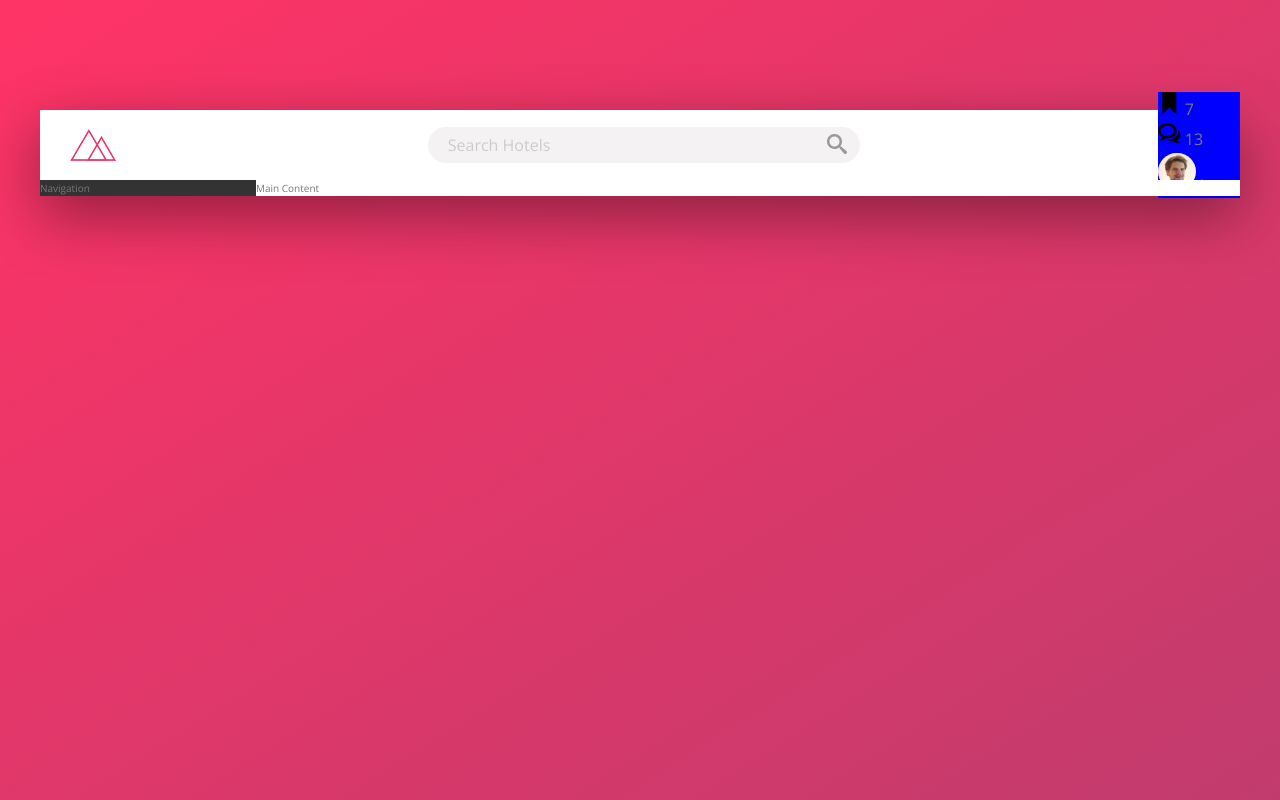
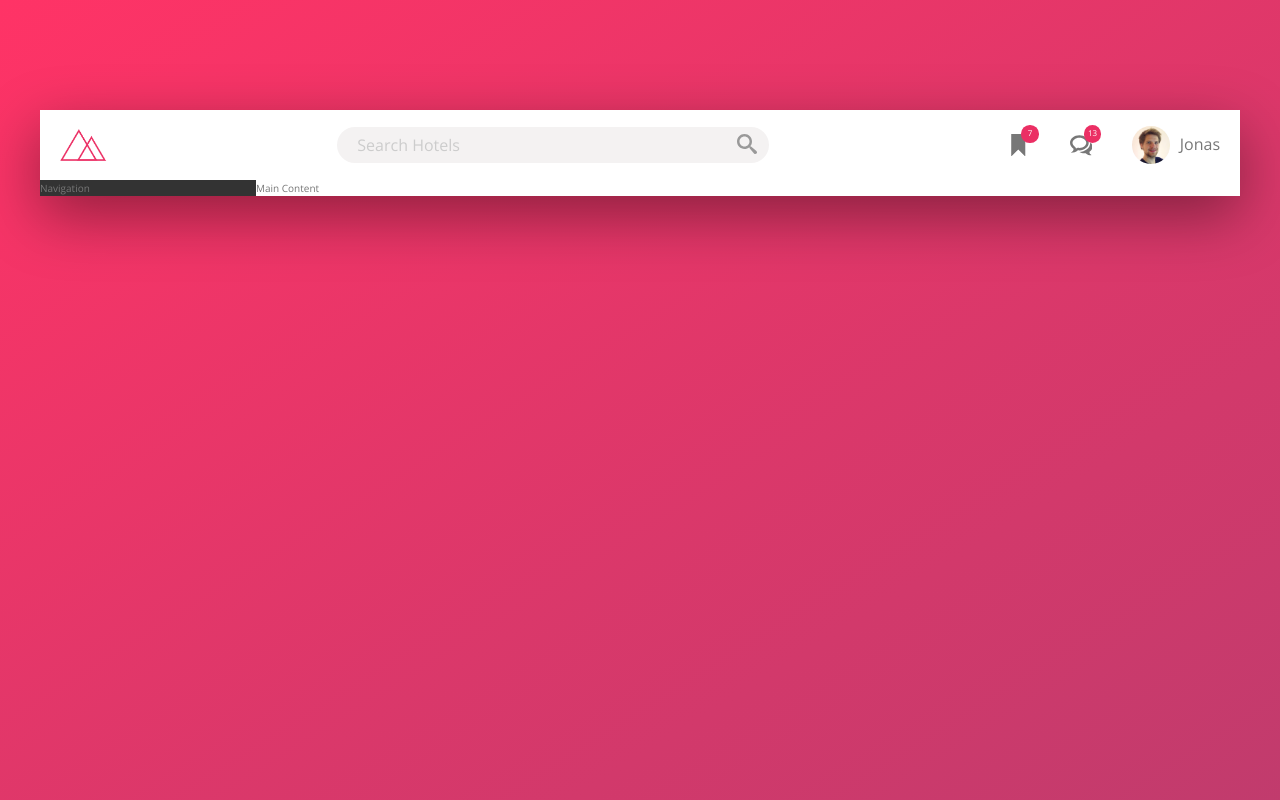
Before and after one commit to m2paulc/Trillo2, a website: page index.html in a window 1280 px wide. Drawn offline with nearby package versions, Linux system fonts and the light colour scheme.

Commit message:
completed user-nav icon and notification styling

```diff
--- a/sass/layouts/_header.scss
+++ b/sass/layouts/_header.scss
@@ -18,7 +18,7 @@
 /*LOGO*/
 .logo {
     height: 3.25rem;
-    margin-left: 3rem;
+    margin-left: 2rem;
 }
 
 /*SEARCH BAR*/
@@ -81,19 +81,45 @@
 
 /*USER NAVIGATION*/
 .user-nav {
-    background-color: blue;
+    display: flex;
+    align-items: center;
+    align-self: stretch;
+
+    & > * {
+        padding: 0 2rem;
+        cursor: pointer;
+        height: 100%;
+        display: flex;
+        align-items: center;
+    }
+
+    & > *:hover {
+        background-color: $color-grey-light-2;
+    }
 
     &__icon-box {
-
+        position: relative;
     }
 
     &__icon {
         height: 2.25rem;
         width: 2.25rem;
+        fill: $color-grey-dark-2;
     }
 
     &__notification {
-
+        font-size: .8rem;
+        height: 1.75rem;
+        width: 1.75rem;
+        border-radius: 50%;
+        background-color: $color-primary;
+        color: #fff;
+        position: absolute;
+        top: 1.5rem;
+        right: 1.1rem;
+        display: flex;
+        justify-content: center;
+        align-items: center;
     }
 
     &__user {
@@ -103,6 +129,7 @@
     &__user-photo {
         height: 3.75rem;
         border-radius: 50%;
+        margin-right: 1rem;
     }
 
     &__user-name {
```
Also changed, not shown: css/style.css.
